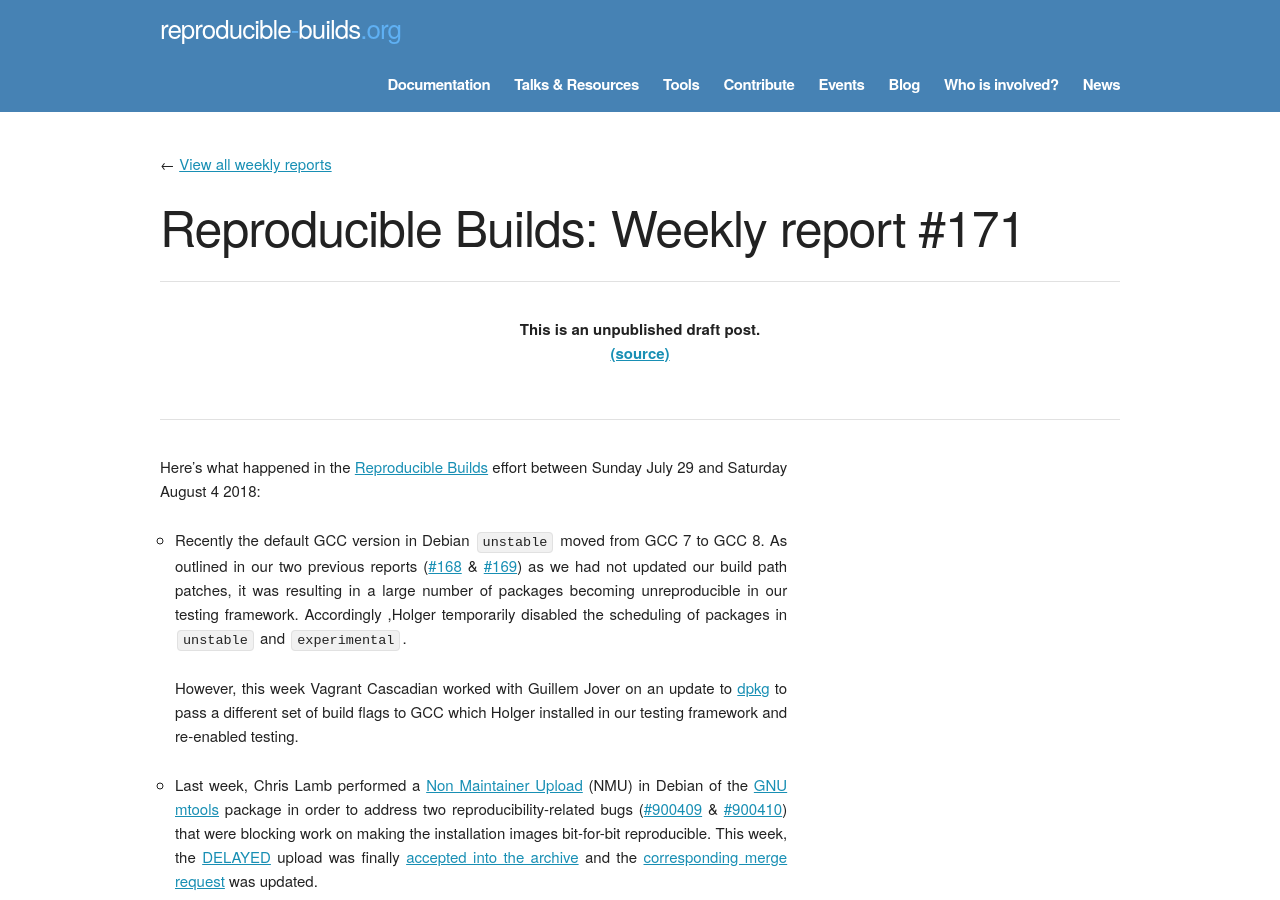
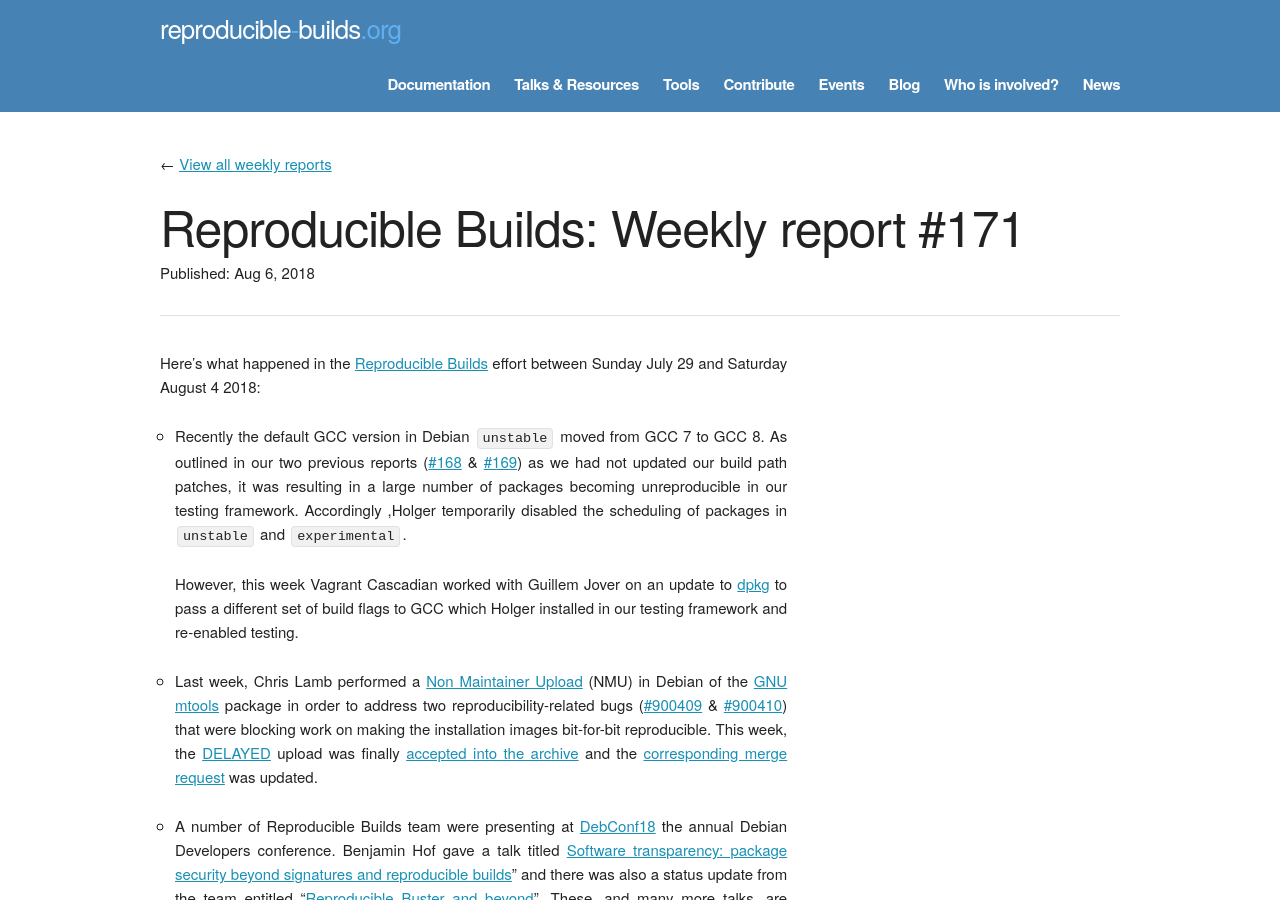
Before and after one commit to prototypefund/reproducible-website, a Jekyll site: the page built from _blog/posts/171.md, in a window 1280 px wide and 900 px high. Built offline with Jekyll 4.4.1, drawn with Linux system fonts in a browser that asks for light colours; some web fonts are replaced.

Commit message:
published as https://reproducible-builds.org/blog/posts/171/

```diff
--- a/_blog/posts/171.md
+++ b/_blog/posts/171.md
@@ -1,6 +1,7 @@
 ---
 layout: blog
 week: 171
+published: 2018-08-06 13:25:52
 ---
 
 Here's what happened in the [Reproducible Builds](https://reproducible-builds.org) effort between Sunday July 29 and Saturday August 4 2018:
```
